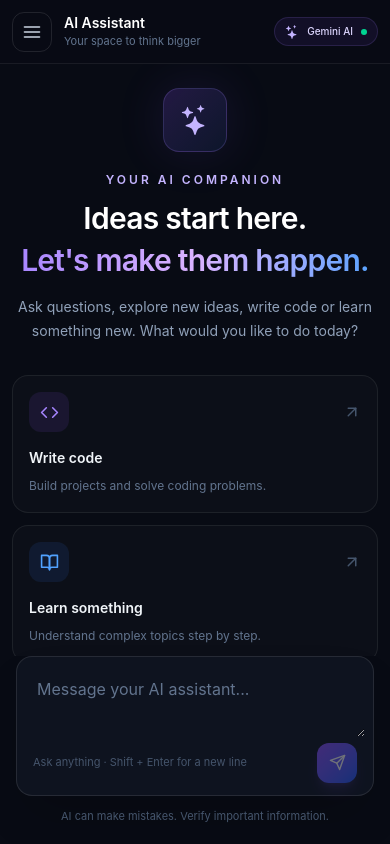
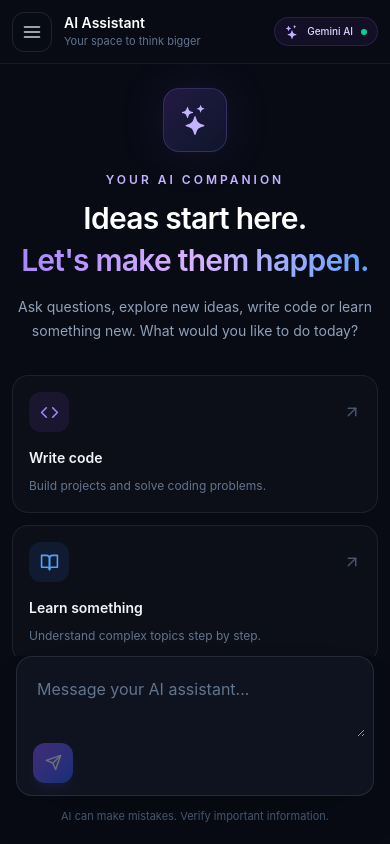
Before and after one commit to omsonawane7850/ai-chatbot, a React (Vite) app: page / in a window 390 px wide. Built offline with nearby package versions, Linux system fonts and the light colour scheme; no server answers.

Commit message:
update input responsive stying

```diff
--- a/src/components/ChatInput.jsx
+++ b/src/components/ChatInput.jsx
@@ -2,11 +2,7 @@ import { FiSend } from "react-icons/fi";
 import { useChat } from "../context/ChatContext";
 
 function ChatInput() {
-  const {
-    message,
-    setMessage,
-    handleSubmit,
-  } = useChat();
+  const { message, setMessage, handleSubmit } = useChat();
 
   return (
     <footer className="relative z-10 shrink-0 px-4 pb-5 md:px-8 md:pb-7">
@@ -30,7 +26,7 @@ function ChatInput() {
         />
 
         <div className="flex items-center justify-between px-2 pb-1">
-          <p className="text-[11px] text-slate-600">
+          <p className="hidden text-[11px] text-slate-600 md:block">
             Ask anything · Shift + Enter for a new line
           </p>
 
```
